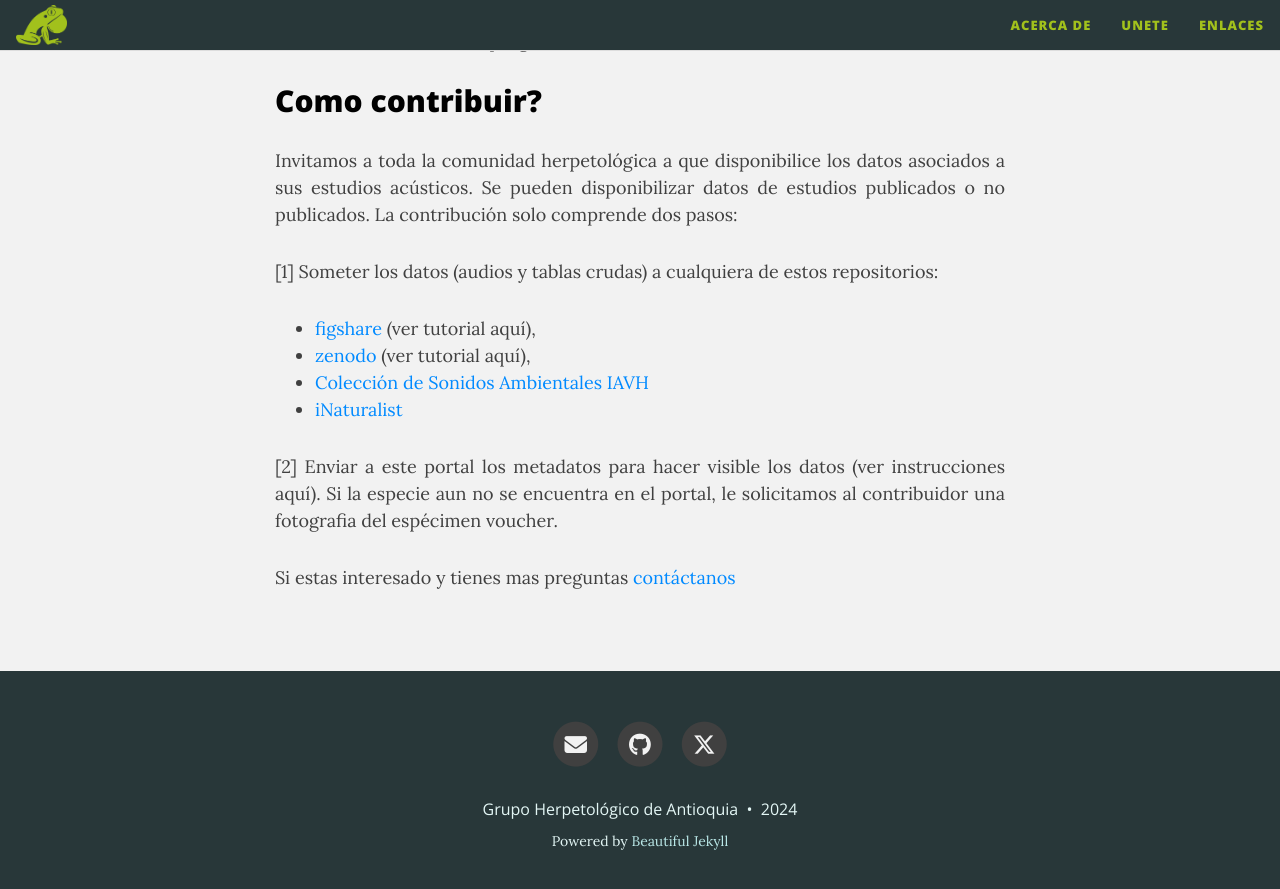
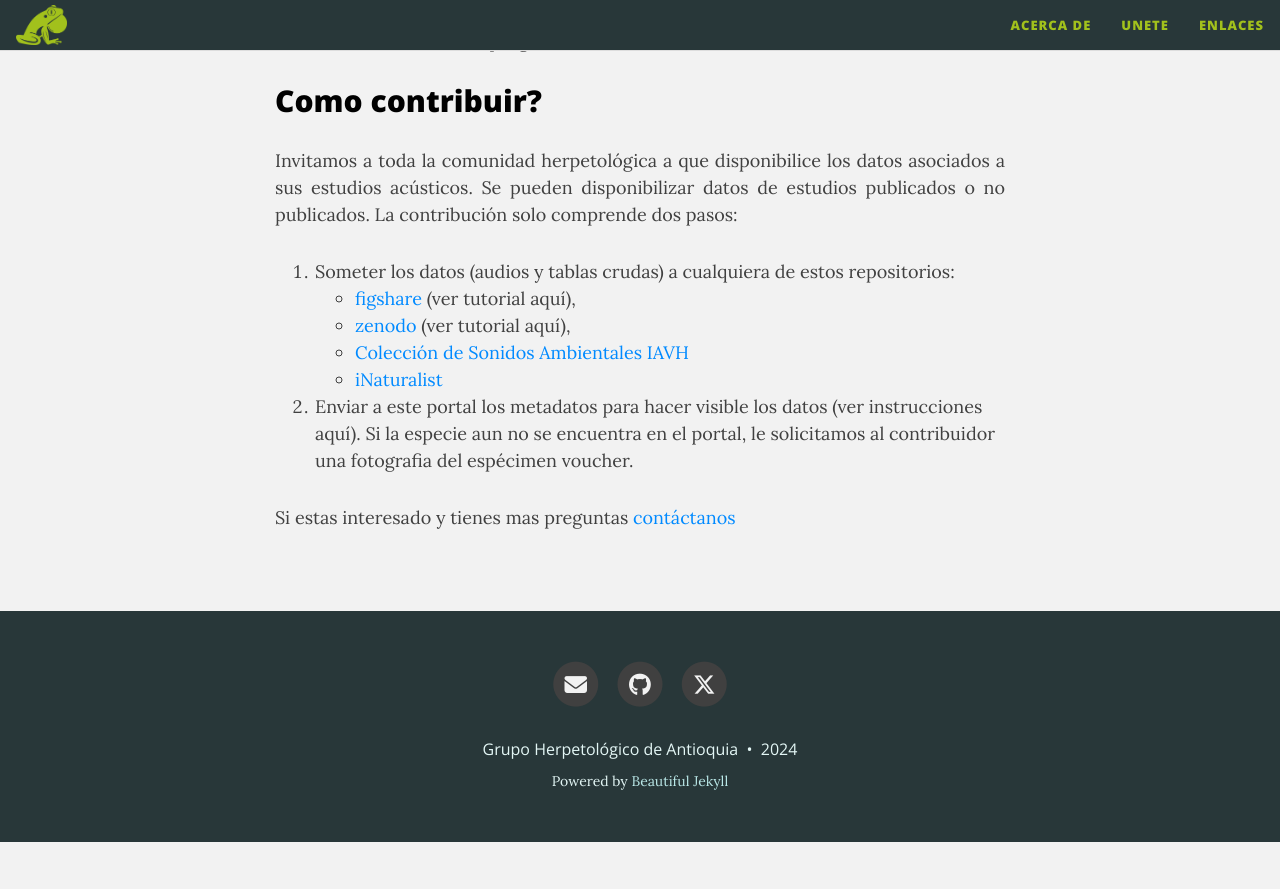
Before and after one commit to colombianfrogs/sounds, a Jekyll site: the page built from docs/unete.md, in a window 1280 px wide and 900 px high, scrolled down 750 px. Shown: the top 889 px of the window. Built offline with Jekyll 4.4.1, drawn with Linux system fonts in a browser that asks for light colours; after the commit the page ends 1592 px from its top, so only the background shows below that.

Commit message:
Update unete.md

```diff
--- a/docs/unete.md
+++ b/docs/unete.md
@@ -48,13 +48,13 @@ Generalmente, las publicaciones de la comunidad bioacústica considera que la re
 ## Como contribuir?
 Invitamos a toda la comunidad herpetológica a que disponibilice los datos asociados a sus estudios acústicos.  Se pueden disponibilizar datos de estudios publicados o no publicados. La contribución solo comprende dos pasos:
 
-[1] Someter los datos (audios y tablas crudas) a cualquiera de estos repositorios:
+1. Someter los datos (audios y tablas crudas) a cualquiera de estos repositorios:
 - [figshare](https://figshare.com/) (ver tutorial aquí),
 - [zenodo](https://zenodo.org/) (ver tutorial aquí),
 - [Colección de Sonidos Ambientales IAVH](http://colecciones.humboldt.org.co/sonidos/)
 - [iNaturalist](https://www.inaturalist.org/)
 
-[2] Enviar a este portal los metadatos para hacer visible los datos (ver instrucciones aquí). Si la especie aun no se encuentra en el portal, le solicitamos al contribuidor una fotografia del espécimen voucher.
+2. Enviar a este portal los metadatos para hacer visible los datos (ver instrucciones aquí). Si la especie aun no se encuentra en el portal, le solicitamos al contribuidor una fotografia del espécimen voucher.
 
 
 Si estas interesado y tienes mas preguntas <a href="mailto:sonidos.anfibios.colombia@gmail.com">contáctanos</a>
```
